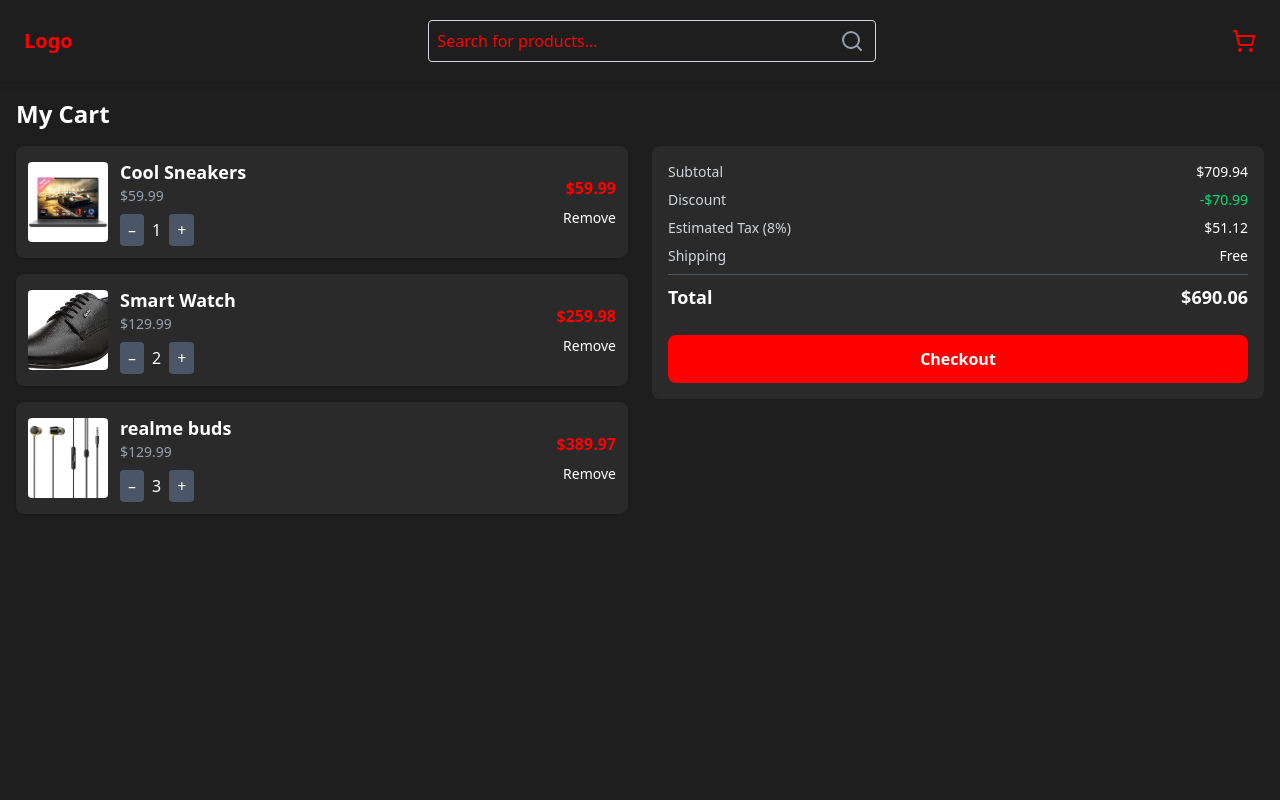
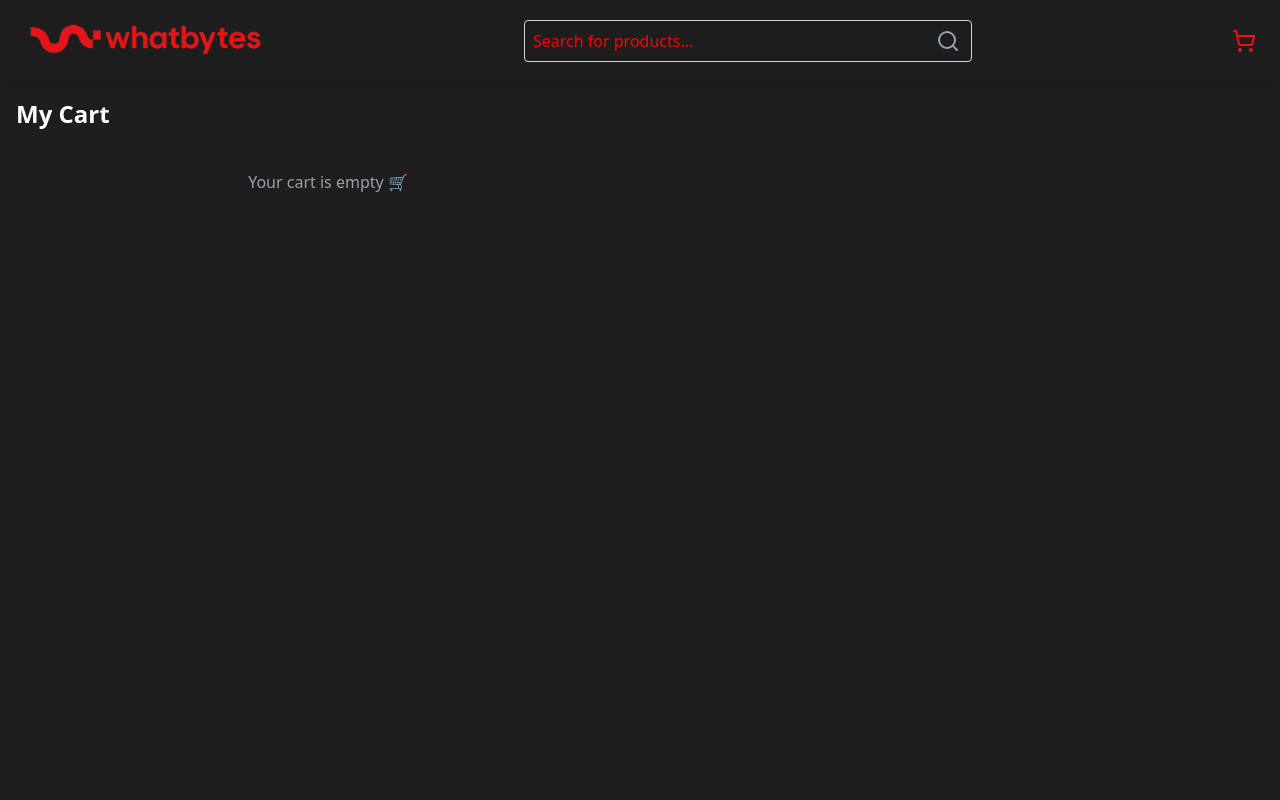
Before and after one commit to SrikanthKamalla/WhatBytesTask, a React (Vite) app: page /cart in a window 1280 px wide. Shown: the top 800 px of the page. Built offline with nearby package versions, Linux system fonts and the light colour scheme.

Commit message:
all done

```diff
--- a/src/App.jsx
+++ b/src/App.jsx
@@ -5,9 +5,12 @@ import ProductDetail from "./pages/ProductDetail.jsx";
 import realmebuds from "../src/assets/realmebuds2wired.png";
 import { Route, Routes, BrowserRouter } from "react-router-dom";
 import CartPage from "./pages/CartPage.jsx";
+import { store } from "./store/store.js";
+import { Provider } from "react-redux";
 
 export default function App() {
   return (
+    <Provider store={store}>
       <BrowserRouter>
         <Routes>
           <Route
@@ -49,5 +52,6 @@ export default function App() {
           />
         </Routes>
       </BrowserRouter>
+    </Provider>
   );
 }
--- a/src/components/Footer.jsx
+++ b/src/components/Footer.jsx
@@ -4,22 +4,22 @@ import { BsTwitterX } from "react-icons/bs";
 export default function Footer() {
   return (
     <footer className="p-4 bg-[#000000] text-center text-white">
-      <p>© 2025 MyShop. All rights reserved.</p>
+      <p>© 2025 WhatBytes. All rights reserved.</p>
       <div
-        className="flex justify-center gap-4 mt-2 items-center flex flex-col
+        className="flex justify-center gap-4 mt-2 items-center flex-col
 "
       >
         <p className="text-[#777777]">Follow us:</p>
         <div className="flex flex-row gap-4">
-          <span className="material-icons text-[#ff0000] flex flex-row">
+          <span className="material-icons text-[#f00f18] flex flex-row">
             <Facebook />
             &nbsp; facebook
           </span>
-          <span className="material-icons text-[#ff0000] flex flex-row">
+          <span className="material-icons text-[#f00f18] flex flex-row">
             <Twitter />
             &nbsp; twitter
           </span>
-          <span className="material-icons text-[#ff0000] flex flex-row">
+          <span className="material-icons text-[#f00f18] flex flex-row">
             <Instagram />
             &nbsp; instagram
           </span>
--- a/src/components/Header.jsx
+++ b/src/components/Header.jsx
@@ -1,25 +1,53 @@
 import { Search, ShoppingCart } from "lucide-react";
+import { useSelector } from "react-redux";
+import { useState } from "react";
+import { useNavigate } from "react-router-dom";
+import { setFilter } from "../store/productSlice";
+import { useDispatch } from "react-redux";
+import logo from "../assets/Logo.png";
 
 export default function Header() {
+  const dispatch = useDispatch();
+  const navigate = useNavigate();
+  const cartCount = useSelector((state) =>
+    state.cart.items.reduce((acc, item) => acc + item.qty, 0)
+  );
+  const [search, setSearch] = useState("");
+
+  const handleSearch = (e) => {
+    setSearch(e.target.value);
+    dispatch(setFilter({ search: e.target.value }));
+  };
+
   return (
-    <header className="bg-[#1e1e1e] px-6 text-white sticky top-0 z-50 shadow-md py-5 sm:w-full ">
-      <div className="flex flex-col sm:flex-row sm:items-center sm:justify-between gap-3">
-        <div className="font-bold text-xl text-[#ff0000] cursor-pointer">
-          Logo
+    <header className="bg-[#1e1e1e] px-6 text-white sticky top-0 z-50 shadow-md py-5 sm:w-full">
+      <div className="flex flex-col sm:flex-row sm:items-center sm:justify-between gap-3 relative">
+        <div
+          className="font-bold text-xl text-[#f00f18] cursor-pointer"
+          onClick={() => navigate("/")}
+        >
+          <img src={logo} alt="logo" className="w-60" />
         </div>
 
         <div className="relative w-full sm:max-w-md">
           <input
             type="text"
+            value={search}
+            onChange={handleSearch}
             placeholder="Search for products..."
             className="w-full p-2 pr-11 rounded border border-gray-300 bg-transparent text-white placeholder-[#ff0000] focus:outline-none"
           />
           <Search className="absolute right-3 top-1/2 -translate-y-1/2 text-gray-400 cursor-pointer" />
         </div>
 
-        <div className="flex items-center justify-end absolute top-5 right-5 sm:static lg:static">
-          <button className="relative">
-            <ShoppingCart className="text-[#ff0000] w-6 h-6 cursor-pointer" />
+        <div className="flex items-center justify-end sm:static absolute top-5 right-5">
+          <button className="relative" onClick={() => navigate("/cart")}>
+            <ShoppingCart className="text-[#f00f18] w-6 h-6 cursor-pointer" />
+            {cartCount > 0 && (
+              <span className="absolute -top-2 -right-2 bg-[#f00f18] rounded-full w-5 h-5 flex items-center justify-center text-xs text-white font-bold">
+                {cartCount}
+              </span>
+            )}
           </button>
         </div>
       </div>
--- a/src/components/Sidebar.jsx
+++ b/src/components/Sidebar.jsx
@@ -1,21 +1,118 @@
+import React, { useState, useEffect } from "react";
+import { useSelector, useDispatch } from "react-redux";
+import { setFilter, clearFilter } from "../store/productSlice";
+
 export default function Sidebar() {
+  const dispatch = useDispatch();
+  const products = useSelector((state) => state.products.products);
+  const filter = useSelector((state) => state.products.filter);
+
+  const categories = [...new Set(products.map((p) => p.category))];
+  const brands = [...new Set(products.map((p) => p.brand))];
+
+  const prices = products.map((p) => p.price);
+  const minPrice = Math.min(...prices);
+  const maxPrice = Math.max(...prices);
+
+  const [selectedCategories, setSelectedCategories] = useState(filter.category);
+  const [selectedBrands, setSelectedBrands] = useState(filter.brand);
+  const [priceRange, setPriceRange] = useState(filter.priceRange);
+
+  const handleCategoryChange = (category) => {
+    const updated = selectedCategories.includes(category)
+      ? selectedCategories.filter((c) => c !== category)
+      : [...selectedCategories, category];
+    setSelectedCategories(updated);
+  };
+
+  const handleBrandChange = (brand) => {
+    const updated = selectedBrands.includes(brand)
+      ? selectedBrands.filter((b) => b !== brand)
+      : [...selectedBrands, brand];
+    setSelectedBrands(updated);
+  };
+
+  const handlePriceChange = (e) => {
+    setPriceRange([minPrice, Number(e.target.value)]);
+  };
+
+  useEffect(() => {
+    dispatch(
+      setFilter({
+        category: selectedCategories,
+        brand: selectedBrands,
+        priceRange: priceRange,
+      })
+    );
+  }, [selectedCategories, selectedBrands, priceRange, dispatch]);
+
   return (
-    <aside className="p-4 border-r border-gray-700 w-1/7 hidden min-w-[155px] sm:block text-white">
-      <h3 className="font-semibold mb-2">Filters</h3>
-      <div className="m-4">
-        <h4 className="font-medium">Category</h4>
-        <div>
-          <input type="checkbox" id="phones" /> <label>Phones</label>
-        </div>
-        <div>
-          <input type="checkbox" id="laptops" /> <label>Laptops</label>
-        </div>
+    <aside className="p-4 border-r border-gray-700 w-1/7 hidden sm:block min-w-[155px] text-white">
+      <h3 className="font-semibold mb-4">Filters</h3>
+
+      <div className="mb-4">
+        <h4 className="font-medium mb-2">Category</h4>
+        {categories.map((category) => (
+          <div key={category}>
+            <input
+              type="checkbox"
+              id={`category ${category}`}
+              checked={selectedCategories.includes(category)}
+              onChange={() => handleCategoryChange(category)}
+            />
+            <label
+              className="ml-1 cursor-pointer"
+              htmlFor={`category ${category}`}
+            >
+              {category}
+            </label>
+          </div>
+        ))}
       </div>
 
-      <div>
-        <h4 className="font-medium ">Price</h4>
-        <input type="range" className="accent-[#ff0000]" min="0" max="2000" />
+      <div className="mb-4">
+        <h4 className="font-medium mb-2">Brand</h4>
+        {brands.map((brand) => (
+          <div key={brand}>
+            <input
+              type="checkbox"
+              id={`brand ${brand}`}
+              checked={selectedBrands.includes(brand)}
+              onChange={() => handleBrandChange(brand)}
+            />
+            <label className="ml-1 cursor-pointer" htmlFor={`brand ${brand}`}>
+              {brand}
+            </label>
+          </div>
+        ))}
       </div>
+
+      <div className="mb-4">
+        <h4 className="font-medium mb-2">Price</h4>
+        <p className="text-sm mb-1">
+          {priceRange[0]} - {priceRange[1]}
+        </p>
+        <input
+          type="range"
+          className="accent-[#f00f18] w-full"
+          min={minPrice}
+          max={maxPrice}
+          value={priceRange[1]}
+          onChange={handlePriceChange}
+        />
+      </div>
+
+      <button
+        className="mt-4 px-2 py-1 bg-[#f00f18] rounded"
+        onClick={() => {
+          setSelectedCategories([]);
+          setSelectedBrands([]);
+          setPriceRange([minPrice, maxPrice]);
+          dispatch(clearFilter());
+        }}
+      >
+        Clear Filters
+      </button>
     </aside>
   );
 }
--- a/src/pages/CartPage.jsx
+++ b/src/pages/CartPage.jsx
@@ -1,57 +1,25 @@
-import React, { useState } from "react";
-import asuslaptop from "../assets/asus.png";
-import batashoes from "../assets/batashoes.png";
-import realmebuds from "../assets/realmebuds2wired.png";
+import React from "react";
+import { useSelector, useDispatch } from "react-redux";
+import { updateQuantity, removeFromCart, clearCart } from "../store/cartSlice";
 
 const CartPage = () => {
-  const [cartItems, setCartItems] = useState([
-    {
-      id: 1,
-      title: "Cool Sneakers",
-      price: 59.99,
-      quantity: 1,
-      image: asuslaptop,
-    },
-    {
-      id: 2,
-      title: "Smart Watch",
-      price: 129.99,
-      quantity: 2,
-      image: batashoes,
-    },
-    {
-      id: 3,
-      title: "realme buds",
-      price: 129.99,
-      quantity: 3,
-      image: realmebuds,
-    },
-  ]);
+  const dispatch = useDispatch();
+  const cartItems = useSelector((state) => state.cart.items);
 
-  const updateQuantity = (id, type) => {
-    setCartItems((prev) =>
-      prev.map((item) =>
-        item.id === id
-          ? {
-              ...item,
-              quantity:
-                type === "inc"
-                  ? item.quantity + 1
-                  : item.quantity > 1
-                  ? item.quantity - 1
-                  : 1,
-            }
-          : item
-      )
-    );
+  const handleUpdateQuantity = (id, type) => {
+    const item = cartItems.find((i) => i.id === id);
+    if (!item) return;
+
+    const newQty = type === "inc" ? item.qty + 1 : item.qty - 1;
+    dispatch(updateQuantity({ id, qty: newQty }));
   };
 
-  const removeItem = (id) => {
-    setCartItems((prev) => prev.filter((item) => item.id !== id));
+  const handleRemoveItem = (id) => {
+    dispatch(removeFromCart(id));
   };
 
   const subtotal = cartItems.reduce(
-    (total, item) => total + item.price * item.quantity,
+    (total, item) => total + item.price * item.qty,
     0
   );
   const discount = subtotal > 200 ? subtotal * 0.1 : 0;
@@ -60,16 +28,16 @@ const CartPage = () => {
   const total = subtotal - discount + tax + shipping;
 
   return (
-    <div className="min-h-screen bg-[#1e1e1e] text-white p-4 ">
+    <div className="min-h-screen bg-[#1e1e1e] text-white p-4">
       <h1 className="text-2xl font-bold mb-4">My Cart</h1>
 
       <div className="sm:flex flex-row gap-6">
-        <div className="flex flex-col gap-4 sm: w-1/2">
+        <div className="flex flex-col gap-4 sm:w-1/2">
           {cartItems.length > 0 ? (
             cartItems.map((item) => (
               <div
                 key={item.id}
-                className="flex items-center bg-[#2a2a2a] p-3 rounded-lg shadow "
+                className="flex items-center bg-[#2a2a2a] p-3 rounded-lg shadow"
               >
                 <img
                   src={item.image}
@@ -83,14 +51,14 @@ const CartPage = () => {
                   </p>
                   <div className="flex items-center gap-2 mt-2">
                     <button
-                      onClick={() => updateQuantity(item.id, "dec")}
+                      onClick={() => handleUpdateQuantity(item.id, "dec")}
                       className="px-2 py-1 bg-gray-600 rounded"
                     >
                       –
                     </button>
-                    <span>{item.quantity}</span>
+                    <span>{item.qty}</span>
                     <button
-                      onClick={() => updateQuantity(item.id, "inc")}
+                      onClick={() => handleUpdateQuantity(item.id, "inc")}
                       className="px-2 py-1 bg-gray-600 rounded"
                     >
                       +
@@ -99,11 +67,11 @@ const CartPage = () => {
                 </div>
 
                 <div className="flex flex-col items-end">
-                  <p className="text-[#ff0000] font-bold">
-                    ${(item.price * item.quantity).toFixed(2)}
+                  <p className="text-[#f00f18] font-bold">
+                    ${(item.price * item.qty).toFixed(2)}
                   </p>
                   <button
-                    onClick={() => removeItem(item.id)}
+                    onClick={() => handleRemoveItem(item.id)}
                     className="mt-2 text-white text-sm"
                   >
                     Remove
@@ -117,8 +85,9 @@ const CartPage = () => {
             </p>
           )}
         </div>
-        <div className="sm:w-1/2">
-          {cartItems.length > 0 && (
+
+        {cartItems.length > 0 && (
+          <div className="sm:w-1/2">
             <div className="bg-[#2a2a2a] p-4 rounded-lg space-y-2">
               <div className="flex justify-between text-sm">
                 <span className="text-gray-300">Subtotal</span>
@@ -143,12 +112,15 @@ const CartPage = () => {
                 <span>Total</span>
                 <span>${total.toFixed(2)}</span>
               </div>
-              <button className="mt-4 w-full bg-[#ff0000] py-3 rounded-lg text-white font-semibold">
+              <button
+                className="mt-4 w-full bg-[#f00f18] py-3 rounded-lg text-white font-semibold"
+                onClick={() => dispatch(clearCart())}
+              >
                 Checkout
               </button>
             </div>
-          )}
-        </div>
+          </div>
+        )}
       </div>
     </div>
   );
--- a/src/pages/ProductDetail.jsx
+++ b/src/pages/ProductDetail.jsx
@@ -1,36 +1,68 @@
 import React from "react";
+import { useParams } from "react-router-dom";
+import { useSelector, useDispatch } from "react-redux";
+import { addToCart } from "../store/cartSlice";
+import { useNavigate } from "react-router-dom";
 
-const ProductDetail = ({ product }) => {
+const ProductDetail = () => {
+  const { id } = useParams();
+  const dispatch = useDispatch();
+  const navigate = useNavigate();
+
+  const product = useSelector((state) =>
+    state.products.products.find((p) => p.id === Number(id))
+  );
+
+  if (!product) {
+    return <p className="text-white text-center mt-10">Product not found.</p>;
+  }
+
+  const handleAddToCart = (event) => {
+    dispatch(addToCart(product));
+    const buttonText = event.target.textContent.trim();
+    if (buttonText == "Buy Now") {
+      navigate("/cart");
+    }
+  };
+
   return (
-    <div className="w-full min-h-screen bg-[#111111] p-8 px-12 text-white ">
+    <div className="w-full min-h-screen bg-[#111111] p-8 px-12 text-white">
       <div className="product-div sm:flex sm:flex-row gap-2">
         <div className="min-h-80 max-h-80 bg-white flex justify-center items-center rounded md:min-h-120 md:min-w-120 md:max-h-120">
           <img
             src={product.image}
             alt={product.title}
-            className="w-full h-64 sm:h-80  object-cover rounded-lg"
+            className="w-full h-64 sm:h-80 object-cover rounded-lg"
           />
         </div>
-        <div className="sm:m-10">
+
+        <div className="sm:m-10 flex-1">
           <h2 className="mt-4 text-2xl font-bold">{product.title}</h2>
           <p className="mt-2 text-gray-300 text-sm leading-relaxed">
             {product.description}
           </p>
-          <p className="mt-3 text-2xl font-semibold text-[#ff0000]">
+          <p className="mt-3 text-2xl font-semibold text-[#f00f18]">
             ${product.price}
           </p>
 
           <div className="mt-6 flex flex-col gap-3">
-            <button className="w-full bg-black py-3 rounded-lg text-white font-semibold">
+            <button
+              onClick={handleAddToCart}
+              className="w-full bg-black py-3 rounded-lg text-white font-semibold"
+            >
               Add to Cart
             </button>
-            <button className="w-full bg-[#ff0000] py-3 rounded-lg text-white font-semibold">
+            <button
+              className="w-full bg-[#f00f18] py-3 rounded-lg text-white font-semibold"
+              onClick={handleAddToCart}
+            >
               Buy Now
             </button>
           </div>
         </div>
       </div>
-      <div className="suggestion"></div>
+
+      {/* <div className="suggestion mt-10"></div> */}
     </div>
   );
 };
--- a/src/store/cartSlice.js
+++ b/src/store/cartSlice.js
@@ -37,8 +37,8 @@ const cartSlice = createSlice({
       const { id, qty } = action.payload;
       const item = state.items.find((i) => i.id === id);
       if (item) {
-        item.qty = qty;
-        if (item.qty <= 0) {
+        item.qty = Math.max(0, qty);
+        if (item.qty === 0) {
           state.items = state.items.filter((i) => i.id !== id);
         }
       }
--- a/src/store/productSlice.js
+++ b/src/store/productSlice.js
@@ -1,4 +1,4 @@
-import { createSlice } from "@reduxjs/toolkit";
+import { createSlice, createSelector } from "@reduxjs/toolkit";
 import asianshoes from "../assets/asianshoes.png";
 import asuslaptop from "../assets/asus.png";
 import batashoes from "../assets/batashoes.png";
@@ -11,6 +11,7 @@ const items = [
     id: 1,
     title: "Asian Running Shoes",
     price: 1299,
+    qty: 1,
     image: asianshoes,
     rating: 4.2,
     category: "Footwear",
@@ -22,6 +23,7 @@ const items = [
     id: 2,
     title: "Asus Vivobook Laptop",
     price: 45999,
+    qty: 1,
     image: asuslaptop,
     rating: 4.5,
     category: "Laptops",
@@ -33,6 +35,7 @@ const items = [
     id: 3,
     title: "Bata Formal Shoes",
     price: 2499,
+    qty: 1,
     image: batashoes,
     rating: 4,
     category: "Footwear",
@@ -44,6 +47,7 @@ const items = [
     id: 4,
     title: "Realme Buds 2 Wired Earphones",
     price: 799,
+    qty: 1,
     image: realmebuds,
     rating: 4.3,
     category: "Accessories",
@@ -55,6 +59,7 @@ const items = [
     id: 5,
     title: "Vivo X200 FE Smartphone",
     price: 27999,
+    qty: 1,
     image: vivox200,
     rating: 4.4,
     category: "Smartphones",
@@ -67,6 +72,7 @@ const items = [
     title: "Redmi Note 9 Pro Max",
     price: 15999,
     image: redmenote9promax,
+    qty: 1,
     rating: 4.1,
     category: "Smartphones",
     brand: "Redmi",
@@ -74,6 +80,7 @@ const items = [
       "Redmi Note 9 Pro Max with 6.67-inch display, quad-camera setup, and 5020mAh battery for long-lasting performance.",
   },
 ];
+
 const prices = items.map((p) => p.price);
 const minPrice = Math.min(...prices);
 const maxPrice = Math.max(...prices);
@@ -96,20 +103,24 @@ const productSlice = createSlice({
       state.filter = { ...state.filter, ...action.payload };
     },
     clearFilter(state) {
+      const prices = state.products.map((p) => p.price);
+      const minPrice = Math.min(...prices);
+      const maxPrice = Math.max(...prices);
       state.filter = {
         category: [],
         brand: [],
-        priceRange: [0, 100000],
+        priceRange: [minPrice, maxPrice],
         search: "",
       };
     },
   },
 });
 
-export const selectFilteredProducts = (state) => {
-  const { products, filter } = state.products;
-
-  return products.filter((p) => {
+export const selectFilteredProducts = createSelector(
+  (state) => state.products.products,
+  (state) => state.products.filter,
+  (products, filter) =>
+    products.filter((p) => {
       const matchesCategory =
         filter.category.length === 0 || filter.category.includes(p.category);
 
@@ -124,8 +135,8 @@ export const selectFilteredProducts = (state) => {
         .includes(filter.search.toLowerCase());
 
       return matchesCategory && matchesBrand && matchesPrice && matchesSearch;
-  });
-};
+    })
+);
 
 export const { setFilter, clearFilter } = productSlice.actions;
 export default productSlice.reducer;
```
Also changed, not shown: src/assets/Logo.png (added). Lines whose indentation alone changed are shown as unchanged.
